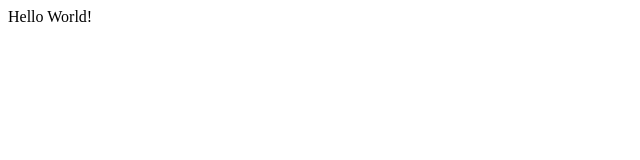
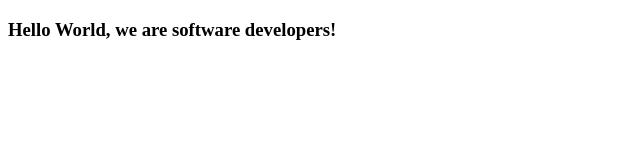
Before and after one commit to Owieoghene16/Microverse2_, a plain HTML site: page index.html in a window 1280 px wide. Shown: the whole page, without its empty margins (0-640 px from the left). Drawn offline with Linux system fonts and the light colour scheme.

Commit message:
Job done

```diff
--- a/index.html
+++ b/index.html
@@ -8,7 +8,7 @@
 
   <body>
       <div class="head-container">
-        <h>Hello World!</h>
+        <h3>Hello World, we are software developers!</h3>
       </div>
     <script src="https://cdn.freecodecamp.org/testable-projects-fcc/v1/bundle.js"></script>
     <script  src="js/index.js"></script>
```
